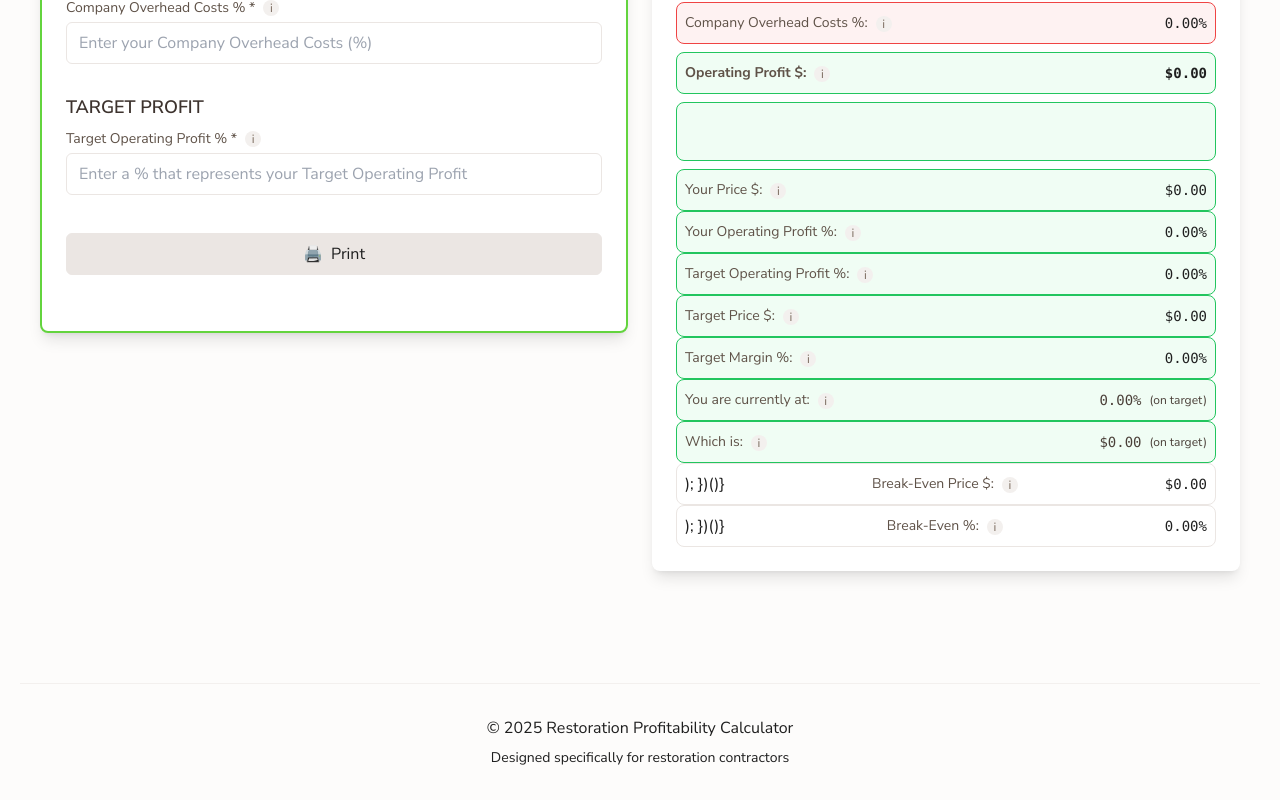
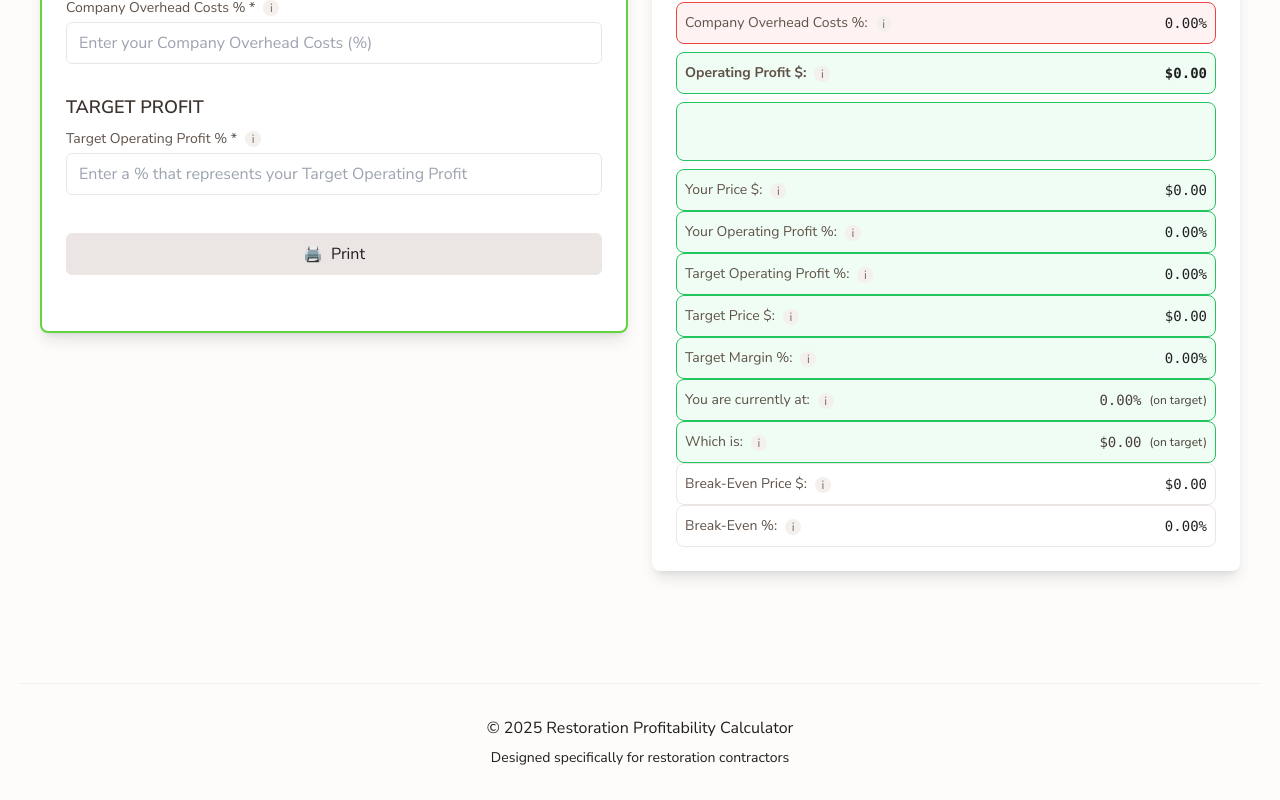
Before and after one commit to KayFernPR/Division-Calculator, a React (Vite) app: page / in a window 1280 px wide. Shown: the part 1406-2206 px from the top of the page. Built offline with nearby package versions, Linux system fonts and the light colour scheme.

Commit message:
Fix IIFE structure for Break-Even Price and Break-Even % fields to properly render content

```diff
--- a/src/components/Calculator.jsx
+++ b/src/components/Calculator.jsx
@@ -1566,8 +1566,6 @@ const Calculator = () => {
                     <div className={`flex justify-between items-center p-2 border rounded-lg ${
                       shouldBeWhite ? 'border-neutral-300 bg-white' : (isRed ? 'border-red-500 bg-red-50' : isGreen ? 'border-green-500 bg-green-50' : 'border-neutral-300 bg-white')
                     }`}>
-                  );
-                })()}
                       <div className="flex items-center gap-2">
                         <span className="text-sm font-medium text-neutral-700 ">Break-Even Price $:</span>
                         <div className="relative group">
@@ -1590,8 +1588,6 @@ const Calculator = () => {
                     <div className={`flex justify-between items-center p-2 border rounded-lg ${
                       shouldBeWhite ? 'border-neutral-300 bg-white' : (isRed ? 'border-red-500 bg-red-50' : isGreen ? 'border-green-500 bg-green-50' : (results.divisionTotalBreakEven > results.yourProfitMargin ? 'border-red-500 bg-red-50' : 'border-neutral-300 bg-white'))
                     }`}>
-                  );
-                })()}
                       <div className="flex items-center gap-2">
                         <span className="text-sm font-medium text-neutral-700 ">Break-Even %:</span>
                         <div className="relative group">
```
Lines whose indentation alone changed are shown as unchanged.
